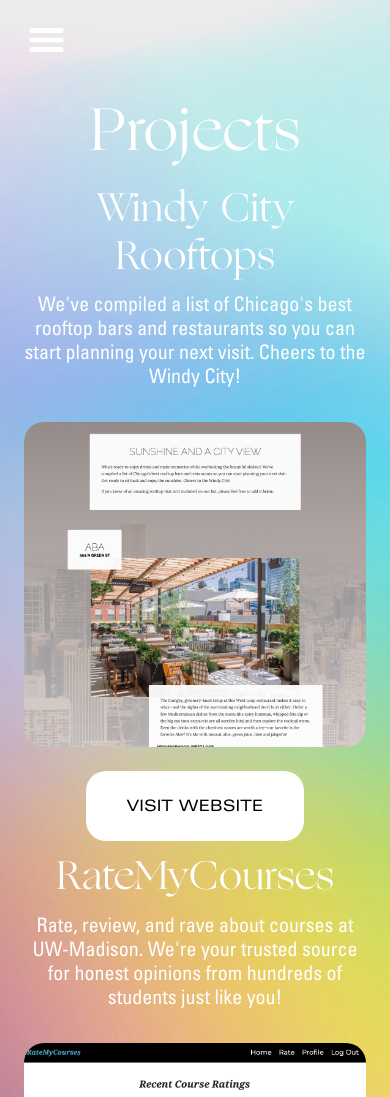
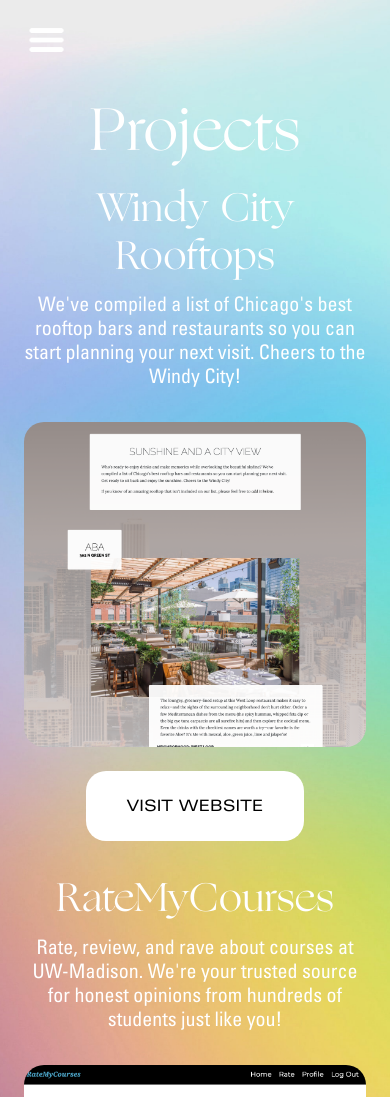
Before and after one commit to lexisandoval/portfolio, a React (Create React App) app: page /projects in a window 390 px wide. Shown: the top 1097 px of the page. Built offline with nearby package versions, Linux system fonts and the light colour scheme.

Commit message:
Small styling update

```diff
--- a/src/App.css
+++ b/src/App.css
@@ -291,4 +291,8 @@
   .contmargin {
     margin: 0 !important;
   }
+
+  .mobilespacer {
+    padding: 5% !important;
+  }
 }
--- a/src/components/Projects.js
+++ b/src/components/Projects.js
@@ -26,7 +26,7 @@
         <Button id="emailBtn" className="spaceabove spacebelow">VISIT WEBSITE</Button>
       </a>
       </Container>
-      <div className="spacer" />
+      <div className="spacer mobilespacer" />
 
       <Container className="max800">
         <h6 className="white ogg medium smallspacebelow">RateMyCourses</h6>
```
